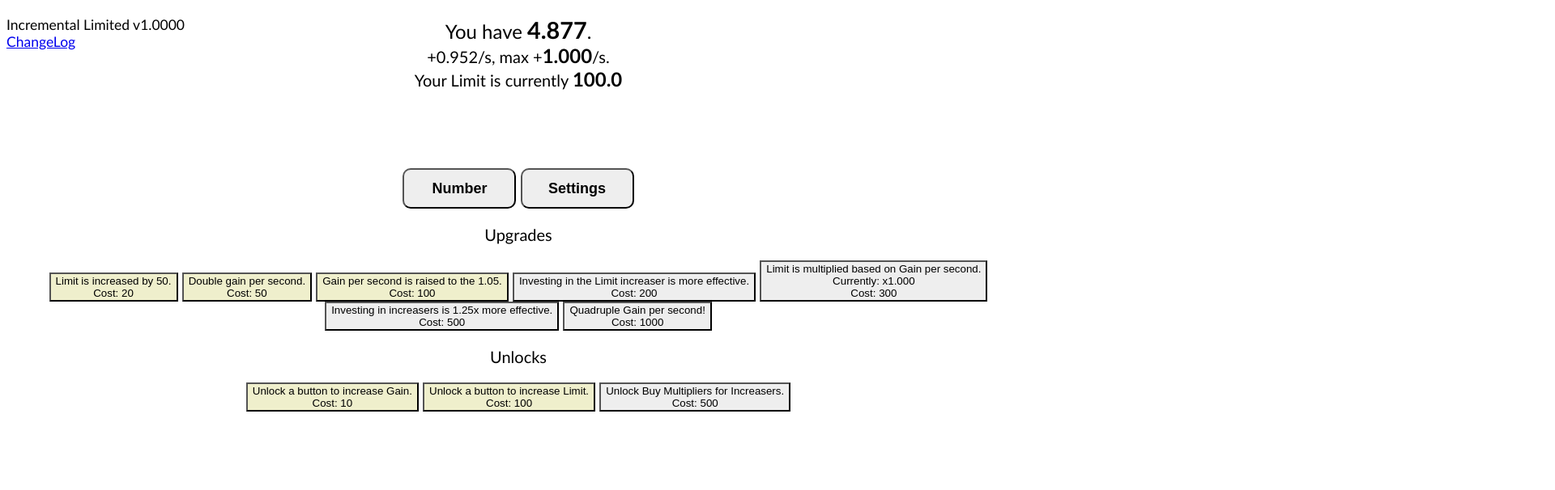
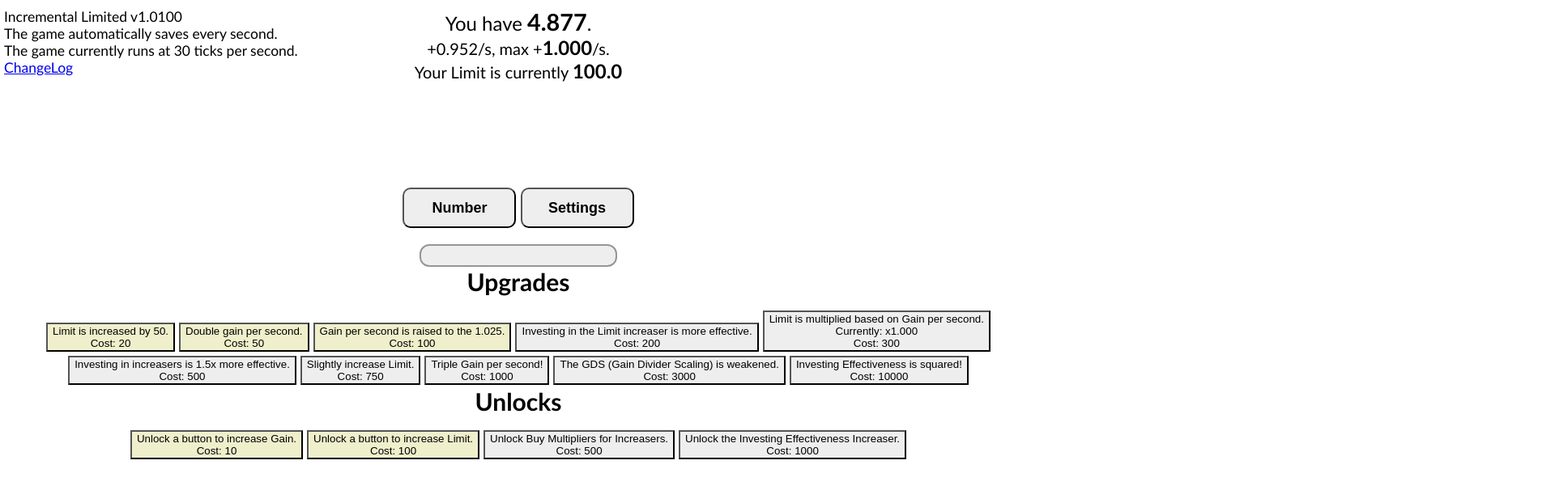
Before and after one commit to IdleSquadron/Incremental-Limited, a plain HTML site: page index.html in a window 1280 px wide. Shown: the top 606 px of the page at 81% size, 1920 px wide, since content can reach past the window. Drawn offline with Linux system fonts and the light colour scheme.

Commit message:
Upload v1.0100

```diff
--- a/css/style.css
+++ b/css/style.css
@@ -1,14 +1,36 @@
+/* I am very bad at CSS */
+:root {
+  --progress-bar-width-px: 240;
+  --progress-bar-height-px: 24;
+}
+
 html {
   font-size: 20px;
   font-family: 'Trebuchet MS', 'Lucida Sans Unicode', 'Lucida Grande', 'Lucida Sans', Arial, sans-serif !important;
   text-align: center;
+  cursor: default;
+}
 
+body {
+  margin: 5px;
+  box-sizing: border-box;
+}
+
+a {
+  cursor: alias;
 }
 
 p {
   display: block;
-  margin-block-start: 20px;
-  margin-block-end: 20px;
+  margin-block-start: 0.5em;
+  margin-block-end: 0.5em;
+  margin-inline-start: 0px;
+  margin-inline-end: 0px;
+}
+
+h2 {
+  margin-block-start: 0em;
+  margin-block-end: 0.5em;
   margin-inline-start: 0px;
   margin-inline-end: 0px;
 }
@@ -16,15 +38,86 @@ p {
 button {
   background-color: #eeeeee;
   outline: none; /* Remove the dumb outline when clicking on a button :D */
+  cursor: pointer; /* At default. */
 }
 
-#versionDisplay {
+button[disabled] {
+  cursor: not-allowed;
+}
+
+.progressBar {
+  position: relative;
+  height: calc(1px * var(--progress-bar-height-px));/*24px*/
+  width: calc(1px * var(--progress-bar-width-px));/*240px*/
+  transition-duration: 200ms;
+  cursor: help;
+  margin: 0 auto;
+  border-radius: 12px / 12px;
+  border: 2px solid #969696;
+  background-color: #eeeeee;
+}
+
+.progressMeter {
+  background-color: #0069ff;
+  border-radius: 10px / 10px;
+  height: 100%;
+  width: 100%;
+}
+
+.progressBar:after {
+  position: absolute;
+  background-color: black;
+  content: attr(data-width)'%';
+  color: white;
+  opacity: 0;
+  visibility: hidden;
+  display: block;
+  transition-duration: 200ms;
+  padding: 10px;
+  border-radius: 5px;
+  bottom: 30px;
+  text-align: center;
+  width: 60px;
+  left: calc(50% - 40px);
+  pointer-events: none; /* To make sure when the tooltip is shown, it is unhoverable. */
+}
+
+.progressBar:hover {
+  opacity: 0.85;
+}
+
+.progressBar:hover:after {
+  opacity: 1;
+  visibility: visible;
+}
+
+.on {
+  background-color: #42dd42;
+  border-color: #00ff00;
+}
+
+.off {
+  background-color: #dd4242;
+  border-color: #ff0000;
+}
+
+#importButton {
+  cursor: alias;
+}
+#statusDisplay {
+  font-size: smaller;
   text-align: left;
   font-size: 17.5px;
-  position: absolute;
-  margin: 0;
-  padding: 0;
+  position: fixed;
+  margin: 0px;
+  padding: 0px;
+  z-index: 0;
 }
+
+#mainDisplay {
+  margin-top: 10px;
+}
+
 #numberDisplay {
   font-size: larger;
 }
@@ -39,8 +132,12 @@ button {
   font-size: larger;
 }
 
-#limitIncreaseGainDisplay {
+#effectivenessDisplay {
   font-size: smaller;
+}
+
+.increaserBuyMultiplier.selected {
+  cursor: inherit;
 }
 
 #pendingLimitIncrease {
@@ -48,14 +145,22 @@ button {
   font-size: larger;
 }
 
-#maxGain {
+.emphasise {
   font-weight: bold;
   font-size: larger;
 }
 
-.emphasise {
+#tabButtons {
+  margin-top: 20px;
+  margin-bottom: 20px;
+}
+
+.tabButton {
+  width: 140px;
+  height: 50px;
+  font-size: 18px;
   font-weight: bold;
-  font-size: larger;
+  border-radius: 10px;
 }
 
 /* .unlocker {
@@ -72,8 +177,13 @@ button {
   height: 50px;
 }
 
+.upgrader, .unlocker {
+  margin: 2.5px;
+}
+
 .upgrader.bought, .unlocker.bought {
   background-color: #10cc10;
+  cursor: inherit;
 }
 
 .upgrader.buyable, .unlocker.buyable {
@@ -83,6 +193,7 @@ button {
 
 .upgrader.reachable, .unlocker.reachable {
   background-color: #efefcc;
+  cursor: inherit;
 }
 
 .upgrader.unreachable, .unlocker.unreachable {
@@ -94,14 +205,6 @@ button {
 }
 .increaserBuyMultiplier.unselected {
   background-color: #969696;
-}
-
-.tabButton {
-  width: 140px;
-  height: 50px;
-  font-size: 18px;
-  font-weight: bold;
-  border-radius: 10px;
 }
 
 #ranks {
@@ -141,8 +244,13 @@ button {
 }
 
 #exportSaveData {
-  position: absolute;
-  left: 1e308px;
+  position: fixed;
+  left: 1e4px;
+}
+
+#upgradesList, #unlocksList {
+  width: 1250px;
+  margin: 0 auto;
 }
 /* Upgrader/Unlocker CSS classes:
   'unreachable': If the limit does not meet the cost. CSS: cursor: not-allowed;
--- a/index.html
+++ b/index.html
@@ -2,6 +2,10 @@
 <html lang='en-AU'>
   <head>
     <meta charset='UTF-8' />
+    <meta name='author' content='IdleSquadron' />
+    <meta name='description' content='An incremental game about increasing your number and expanding the limit to your number in order to progress further.' />
+    <meta name='keywords' content='idlesquadron game idle incremental limit limited cool slow' />
+    <meta http-equiv='default-style' content='css/style.css' />
     <meta name='viewport' content='width = device-width, initial-scale = 1' />
     <title>Incremental Limited</title>
     <link rel='stylesheet' href='css/style.css'>
@@ -9,12 +13,23 @@
     <script defer src='js/save.js'></script>
     <script defer src='js/formulas.js'></script>
     <script defer src='js/ranks.js'></script>
+    <script defer src='js/upgrades-and-unlocks.js'></script>
     <script defer src='js/script.js'></script>
+    <script defer src='js/settings.js'></script>
   </head>
   <body>
-    <p id='versionDisplay'>Incremental Limited <span id='version'>bad game</span><br><a href='ChangeLog'>ChangeLog</a></p>
+    <p id='statusDisplay'>Incremental Limited <span id='version'>bad game</span>
+      <br>
+      <span id='autoSavingDisplay'>The game automatically saves every 1 second.</span>
+      <br />
+      <span id='fpsDisplay'>The game currently runs at 30 ticks per second.</span>
+      <br />
+      <a href='ChangeLog' target='_blank' onclick='autoSave()'>ChangeLog</a>
+    </p>
     <p id='mainDisplay'>
-      <span id='numberDisplay'>You have <span id='number' class='emphasise'>0</span>.</span><br /><span id='gainDisplay'>+<span id='gain'>0.1</span>/s, max +<span id='maxGain' style='emphasise'>0.1</span>/s.</span></span>
+      <span id='numberDisplay'>You have <span id='number' class='emphasise'>0</span>.</span>
+      <br />
+      <span id='gainDisplay'>+<span id='gain'>0.1</span>/s, max +<span id='maxGain' class='emphasise'>0.1</span>/s.</span></span>
       <br />
       <span id='limitDisplay'>Your Limit is currently <span id='limit'>1</span></span>
     </p>
@@ -26,9 +41,11 @@
       <button data-ratio='1' class='increaserBuyMultiplier' onclick='changeIncreaserBuyMultiplier(1)'>100%</button>
     </div>
     <div id='increasers'>
-      <button id='gainIncreaser' class='increaser' onclick='increaseGain()'>Increase gain per second!<br />(+<span id='pendingGainIncrease' class='emphasise'>0.000</span>)</button>
+      <button id='gainIncreaser' class='increaser' onclick='increaseGain()'>Increase Gain per Second!<br />(+<span id='pendingGainIncrease' class='emphasise'>0.000</span>)</button>
       <button id='limitIncreaser' class='increaser' onclick='increaseLimit()'>Increase your Limit!<br />(+<span id='pendingLimitIncrease' class='emphasise'>0.000</span>)</button>
+      <button id='effectivenessIncreaser' class='increaser' onclick='increaseEffectiveness()'>Increase Investing Effectiveness!<br />(+<span id='pendingEffectivenessIncrease' class='emphasise'>0.000</span>)</button>
     </div>
+    <span id='effectivenessDisplay'>Your Investing Effectiveness is x<span id='effectiveness' class='emphasise'>1.000</span></span>
     <div id='tabButtons'>
       <button class='tabButton' onclick='tab(1)'>Number</button>
       <button class='tabButton' onclick='tab(2)'>Settings</button>
@@ -37,27 +54,23 @@
     </div>
     <div id='tabs'>
       <div class='tab' style='display: none'>
-        <p>Upgrades</p>
-        <button class='upgrader' onclick='buyUpgrade(1)'>Limit is increased by 50.<br />Cost: 20</button>
-        <button class='upgrader' onclick='buyUpgrade(2)'>Double gain per second.<br />Cost: 50</button>
-        <button class='upgrader' onclick='buyUpgrade(3)'>Gain per second is raised to the 1.05.<br />Cost: 100</button>
-        <button class='upgrader' onclick='buyUpgrade(4)'>Investing in the Limit increaser is more effective.<br />Cost: 200</button>
-        <button class='upgrader' onclick='buyUpgrade(5)'>Limit is multiplied based on Gain per second.<br />Currently: x<span id='upgrade5Effect'>1.00</span><br />Cost: 300</button>
-        <button class='upgrader' onclick='buyUpgrade(6)'>Investing in increasers is 1.25x more effective. <br />Cost: 500</button>
-        <button class='upgrader' onclick='buyUpgrade(7)'>Quadruple Gain per second!<br />Cost: 1000</button>
-        <br />
-        <p>Unlocks</p>
-        <button class='unlocker' onclick='buyUnlock(1)'>Unlock a button to increase Gain.<br />Cost: 10</button>
-        <button class='unlocker' onclick='buyUnlock(2)'>Unlock a button to increase Limit.<br />Cost: 100</button>
-        <button class='unlocker' onclick='buyUnlock(3)'>Unlock Buy Multipliers for Increasers.<br />Cost: 500</button>
-        <!--<button class='unlocker' onclick='buyUnlock(4)'>Unlock Time Until Effectively Reaching Limit.<br />Cost: 100</button>-->
+        <div class='progressBar' id='upgrades-unlocks-progress' data-width='0.5'>
+          <div class='progressMeter'></div>
+        </div>
+        <h2>Upgrades</h2>
+
+        <div id='upgradesList'><!-- The button child elements are created in a JS file. -->
+        </div>
+        <h2>Unlocks</h2>
+        <div id='unlocksList'><!-- The button child elements are created in a JS file. -->
+        </div>
       </div>
       <div class='tab' style='display: none'>
-        Settings go here...
-        <br />
         <button id='copyButton' onclick='copySave()'>Copy to clipboard</button>
         <button id='importButton' onclick='importSave()'>Import Save</button>
         <br />
+        <button id='autoSaveButton' onclick='toggleAutoSaving()'>AutoSave?</button>
+        <button id='autoSaveRateButton' disabled>AutoSaving Rate; Coming Soon!</button>
       </div>
       <div class='tab' style='display: none'>
         What useless feats you have achieved in this virtual game...
--- a/js/formulas.js
+++ b/js/formulas.js
@@ -1,7 +1,21 @@
-let startingL = 100;
-let startingG = 10;
+let sL = 100;
+let sG = 10;
+let sE = 10;
 const Formula = {
-  limit: (numberInvested = player.pointsInvestedInLimit) => (Math.sqrt(numberInvested + startingL) * Math.log10(numberInvested + startingL) * 5 + 50 * hasUpgrade(1)) * Formula.upgrade5Boost() ** hasUpgrade(5),
-  gain: (numberInvested = player.pointsInvestedInGain) => (Math.cbrt((numberInvested + startingG) / 10) / Math.sqrt(Math.log10(numberInvested + startingG)) * 2 ** hasUpgrade(2) * 4 ** hasUpgrade(7)) ** 1.05 ** hasUpgrade(3),
-  upgrade5Boost: () => Math.sqrt(Math.log10(Formula.gain()) + 1),
+  limit: function(ptsInvested = player.pointsInvestedInLimit) {
+    return (Math.sqrt(ptsInvested + sL) * Math.log10(ptsInvested + sL) * 5 + 50 * hasUpgrade(1)) * Formula.upgrade5Boost() ** hasUpgrade(5) * 1.25 ** hasUpgrade(7);
+  },
+  gain: function(ptsInvested = player.pointsInvestedInGain) {
+    return (Math.cbrt((ptsInvested + sG) / 10) / Math.sqrt(Math.log10(ptsInvested + sG)) * 2 ** hasUpgrade(2) * 3 ** hasUpgrade(8)) ** 1.025 ** hasUpgrade(3);
+  },
+  upgrade5Boost: function() {
+    return Math.sqrt(Math.log10(Formula.gain()) + 1);
+  },
+  gainDividerScaling: function(currentN = player.number) {
+    return (Formula.limit() / (Formula.limit() - currentN)) ** (0.75 ** hasUpgrade(9));
+  },
+  effectiveness: function(ptsInvested = player.pointsInvestedInEffectiveness) {
+    //log(x + 10)^(0.5 + log2(log2(x + 10))^2 / 100)
+    return (Math.log10(ptsInvested + sE) ** (0.5 + Math.log2(Math.log2(ptsInvested + sE)) ** 2 / 100) * 1.5 ** hasUpgrade(6)) ** 2 ** hasUpgrade(10);
+  },
 };
--- a/js/save.js
+++ b/js/save.js
@@ -3,9 +3,12 @@ function reset() {
     number: 0,
     pointsInvestedInLimit: 0,
     pointsInvestedInGain: 0,
+    pointsInvestedInEffectiveness: 0,
     settings: {
       increaserBuyMultiplier: 1,
       ticksPerSecond: 30,
+      doAutoSaving: true,
+      autoSavesPerMinute: 60,
     },
     time: {
       lastTick: Date.now(),
@@ -15,6 +18,10 @@ function reset() {
     upgrades: [],
     rank: 0,
   };
+};
+
+function autoSave() {
+  localStorage["IncrementalLimitedSave"] = JSON.stringify(player);
 };
 
 function importSave() {
@@ -32,7 +39,7 @@ function importSave() {
 
 function loadImportedSave(saveToLoad) {
   reset();
-  if(saveToLoad) {
+  if (saveToLoad) {
     let savething = JSON.parse(saveToLoad);
     savething = convertOldSave(savething);
     applySave(savething);
@@ -40,13 +47,30 @@ function loadImportedSave(saveToLoad) {
 };
 
 function convertOldSave(save) {
-  //coming soon
+  if (save.settings.autoSavesPerMinute === undefined) save.settings.autoSavesPerMinute = 60;
+  if (save.pointsInvestedInEffectiveness === undefined) save.pointsInvestedInEffectiveness = 0;
+  if (save.settings.doAutoSaving === undefined) save.settings.doAutoSaving = true;
+  if (save.settings.autoSavesPerMinute === undefined) save.settings.autoSavesPerMinute = 60;
   return save;
 };
 
 function applySave(save) {
-  for (let x in player) player[x] = save[x];
+  for (let x in save) player[x] = save[x];
 };
+
+function loadSave() {
+  let localSave = localStorage["IncrementalLimitedSave"];
+  if (localSave) {
+    let saveToLoad;
+    try {
+      saveToLoad = JSON.parse(localSave);
+    } catch(err) {
+      reset();
+    }
+    saveToLoad = convertOldSave(saveToLoad);
+    applySave(saveToLoad);
+  }
+}
 
 function copySave() {
   let copy = document.getElementById('exportSaveData');
--- a/js/script.js
+++ b/js/script.js
@@ -1,36 +1,23 @@
-var version = 'v1.0000';
+//This code is REALLY bad and unorganised right now.
+var version = 'v1.0100';
 document.getElementById('version').textContent = version;
 console.warn(`Why are you here in the console?`);
 let limit = 20;
 let gainPerSecond = 1;
-let unlockCosts = [10, 100, 500];
-let upgradeCosts = [20, 50, 100, 200, 300, 500, 1000];
 let investingEffectiveness = {
   limit: 1,
   gain: 1,
   global: 1,
 };
+let upgrades_unlocks_progress = 0;
 
 let dev = {
   timeMultiplier: 1,
 };
 
-let player = {
-  number: 0,
-  pointsInvestedInLimit: 0,
-  pointsInvestedInGain: 0,
-  settings: {
-    increaserBuyMultiplier: 1,
-    ticksPerSecond: 30,
-  },
-  time: {
-    lastTick: Date.now(),
-    firstTick: Date.now(),
-  },
-  unlocks: [],
-  upgrades: [],
-  rank: 0,
-};
+let player = {};
+reset();
+loadSave();
 
 function tab(tab) {
   let allTabs = document.getElementsByClassName('tab');
@@ -41,10 +28,16 @@ function tab(tab) {
 };
 
 tab(1);
+document.getElementById('autoSaveButton').className = player.settings.doAutoSaving ? 'on' : 'off';
 
 (function mainLoop() {
   setTimeout(mainLoop, 1000 / player.settings.ticksPerSecond);
   loop(); //Makes game go BRRRR.
+})();
+
+(function autoSaveLoop() {
+  setTimeout(autoSaveLoop, 60000 / player.settings.autoSavesPerMinute);
+  autoSave(); //Makes autosave go BRRRR.
 })();
 
 function loop() {
@@ -57,52 +50,34 @@ function loop() {
 function gameLoop(delta) {
   limit = Formula.limit();
   gainPerSecond = Formula.gain();
+  effectiveness = Formula.effectiveness();
+  investingEffectiveness.limit = 1 * 2.5 ** hasUpgrade(4);
+  investingEffectiveness.global = effectiveness;
   let pendingLimitIncrease = Formula.limit(player.pointsInvestedInLimit + player.number * player.settings.increaserBuyMultiplier * investingEffectiveness.limit * investingEffectiveness.global) - limit;
   let pendingGainIncrease = Formula.gain(player.pointsInvestedInGain + player.number * player.settings.increaserBuyMultiplier * investingEffectiveness.gain * investingEffectiveness.global) - gainPerSecond;
-  let gainPerSecondReal = (gainPerSecond) / (limit / (limit - player.number));
+  let pendingEffectivenessIncrease = Formula.effectiveness(player.pointsInvestedInEffectiveness + player.number * player.settings.increaserBuyMultiplier * investingEffectiveness.global) - effectiveness;
+  let gainPerSecondReal = gainPerSecond / Formula.gainDividerScaling();
+  player.upgrades = [...new Set(player.upgrades)];
+  player.unlocks = [...new Set(player.unlocks)];
+  upgrades_unlocks_progress = (player.upgrades.length + player.unlocks.length) / (upgrades.length + unlocks.length);
   //For below, test to see if the gain is equal for different FPS settings.
-  player.number += (gainPerSecond * delta / 1000) / (limit / (limit - player.number));
+  player.number += (gainPerSecond * delta / 1000) / Formula.gainDividerScaling();
   if (player.number > limit) player.number = limit;
-  investingEffectiveness.limit = 1 * 2.5 ** hasUpgrade(4);
-  investingEffectiveness.global = 1 * 1.25 ** hasUpgrade(6);
+  document.getElementById('autoSavingDisplay').innerHTML = player.settings.doAutoSaving ? `The game automatically saves every ${(60 / player.settings.autoSavesPerMinute === 1) ? 'second' : 60 / player.settings.autoSavesPerMinute + ' seconds'}.` : `The game is not currently autosaving.`;
+  document.getElementById('fpsDisplay').innerHTML = `The game currently runs at ${player.settings.ticksPerSecond} ticks per second.`;
   document.getElementById('number').innerHTML = player.number.notate();
   document.getElementById('limit').innerHTML = limit.notate();
   document.getElementById('gain').innerHTML = gainPerSecondReal.notate();
   document.getElementById('maxGain').innerHTML = gainPerSecond.notate();
+  document.getElementById('effectiveness').innerHTML = effectiveness.notate();
   document.getElementById('pendingLimitIncrease').innerHTML = pendingLimitIncrease.notate();
   document.getElementById('pendingGainIncrease').innerHTML = pendingGainIncrease.notate();
-  let allUpgrades = document.getElementsByClassName('upgrader');
-  for (let i = 0; i < allUpgrades.length; i++) {
-    let id = i + 1;
-    if (hasUpgrade(id)) allUpgrades[i].className = 'upgrader bought';
-    else if (player.number >= upgradeCosts[i]) allUpgrades[i].className = 'upgrader buyable';
-    else if (limit >= upgradeCosts[i]) allUpgrades[i].className = 'upgrader reachable';
-    else allUpgrades[i].className = 'upgrader unreachable';
-  };
-  let allUnlocks = document.getElementsByClassName('unlocker');
-  for (let i = 0; i < allUnlocks.length; i++) {
-    let id = i + 1;
-    if (hasUnlock(id)) allUnlocks[i].className = 'unlocker bought';
-    else if (player.number >= unlockCosts[i]) allUnlocks[i].className = 'unlocker buyable';
-    else if (limit >= unlockCosts[i]) allUnlocks[i].className = 'unlocker reachable';
-    else allUnlocks[i].className = 'unlocker unreachable';
-  };
+  document.getElementById('pendingEffectivenessIncrease').innerHTML = pendingEffectivenessIncrease.notate();
+  let idk = upgrades_unlocks_progress * 100;
+  document.getElementById('upgrades-unlocks-progress').dataset.width = idk.toPrecision(3), document.getElementById('upgrades-unlocks-progress').children[0].style.width = idk + '%';
 
-  // for (let id = 1; id < allUnlocks.length + 1; id++) {
-  //   if (hasUnlock(id)) {
-  //     allUnlocks[id - 1].style.display = 'none';
-  //   } else {
-  //     allUnlocks[id - 1].style.display = 'inline-block';
-  //   }
-  // }
+  CSSUpgradesAndUnlocks();
 
-  // for (let id = 1; id < allUpgrades.length + 1; id++) {
-  //   if (hasUpgrade(id)) {
-  //     allUpgrades[id - 1].style.display = 'none';
-  //   } else {
-  //     allUpgrades[id - 1].style.display = 'inline-block';
-  //   }
-  // }
   if (hasUnlock(1)) {
     document.getElementById('gainIncreaser').style.display = 'inline-block';
   } else {
@@ -118,6 +93,17 @@ function gameLoop(delta) {
   } else {
     document.getElementById('buyMultipliers').style.visibility = 'hidden';
   };
+  if (hasUnlock(4)) {
+    document.getElementById('effectivenessIncreaser').style.display = 'inline-block';
+  } else {
+    document.getElementById('effectivenessIncreaser').style.display = 'none';
+  };
+
+  if (hasUnlock(1) || hasUnlock(2) || hasUnlock(4)) {
+    document.getElementById('effectivenessDisplay').style.visibility = 'visible';
+  } else {
+    document.getElementById('effectivenessDisplay').style.visibility = 'hidden';
+  };
 
   let increaserBuyMultipliers = document.getElementsByClassName('increaserBuyMultiplier');
   for (let i = 0; i < increaserBuyMultipliers.length; i++) {
@@ -126,7 +112,6 @@ function gameLoop(delta) {
   }
 
   document.getElementById('upgrade5Effect').innerHTML = Formula.upgrade5Boost().notate();
-
   // document.getElementById('currentRank').innerHTML = getRank();
   // document.getElementById('nextRank').innerHTML = getRank(player.rank + 1);
 };
@@ -145,30 +130,15 @@ function increaseGain() {
   else player.number -= amountInvested;
 }
 
-function buyUnlock(id) {
-  let index = id - 1;
-  if (!hasUnlock(id) && player.number >= unlockCosts[index]) {
-    player.number -= unlockCosts[index];
-    player.unlocks.push(id);
-  };
-};
-
-function buyUpgrade(id) {
-  let index = id - 1;
-  if (!hasUpgrade(id) && player.number >= upgradeCosts[index]) {
-    player.number -= upgradeCosts[index];
-    player.upgrades.push(id);
-  };
-};
-
-function hasUnlock(id) {
-  return player.unlocks.includes(id);
-};
-
-function hasUpgrade(id) {
-  return player.upgrades.includes(id);
-};
+function increaseEffectiveness() {
+  let amountInvested = player.number * player.settings.increaserBuyMultiplier;
+  player.pointsInvestedInEffectiveness += amountInvested * investingEffectiveness.global;
+  if (player.settings.increaserBuyMultiplier === 1) player.number = 0;
+  else player.number -= amountInvested;
+}
 
 function changeIncreaserBuyMultiplier(ratio) {
   player.settings.increaserBuyMultiplier = ratio;
 }
+
+document.getElementsByClassName('progressMeter')[0].dataset.value = 0.9;
--- /dev/null
+++ b/js/settings.js
@@ -0,0 +1,5 @@
+function toggleAutoSaving() {
+  if (player.settings.doAutoSaving === true) player.settings.doAutoSaving = false;
+  else player.settings.doAutoSaving = true;
+  document.getElementById('autoSaveButton').className = player.settings.doAutoSaving ? 'on' : 'off';
+}
--- /dev/null
+++ b/js/upgrades-and-unlocks.js
@@ -0,0 +1,89 @@
+let upgrades = [
+  { description: `Limit is increased by 50.`, cost: 20 },
+  { description: `Double gain per second.`, cost: 50 },
+  { description: `Gain per second is raised to the 1.025.`, cost: 100 },
+  { description: `Investing in the Limit increaser is more effective.`, cost: 200 },
+  { description: `Limit is multiplied based on Gain per second.<br />Currently: x<span id='upgrade5Effect'>1.00</span>`, cost: 300 },
+  { description: `Investing in increasers is 1.5x more effective.`, cost: 500 },
+  { description: `Slightly increase Limit.`, cost: 750 },
+  { description: `Triple Gain per second!`, cost: 1000 },
+  { description: `The GDS (Gain Divider Scaling) is weakened.`, cost: 3000 },
+  { description: `Investing Effectiveness is squared!`, cost: 10000 },
+];
+let unlocks = [
+  { description: `Unlock a button to increase Gain.`, cost: 10 },
+  { description: `Unlock a button to increase Limit.`, cost: 100 },
+  { description: `Unlock Buy Multipliers for Increasers.`, cost: 500 },
+  { description: `Unlock the Investing Effectiveness Increaser.`, cost: 1000 },
+];
+
+(function initUpgrades() {
+  for (let x = 0; x < upgrades.length; x++) {
+    let button = document.createElement('button');
+    button.className = 'upgrader';
+    button.onclick = function() {
+      buyUpgrade(x + 1);
+    };
+    let innerHTMLTemplate = `${upgrades[x].description}<br />Cost: ${upgrades[x].cost}`;
+    button.innerHTML = innerHTMLTemplate;
+    document.getElementById('upgradesList').appendChild(button);
+  };
+})();
+
+(function initUnlocks() {
+  for (let x = 0; x < unlocks.length; x++) {
+    let button = document.createElement('button');
+    button.className = 'unlocker';
+    button.onclick = function() {
+      buyUnlock(x + 1);
+    };
+    let innerHTMLTemplate = `${unlocks[x].description}<br />Cost: ${unlocks[x].cost}`;
+    button.innerHTML = innerHTMLTemplate;
+    document.getElementById('unlocksList').appendChild(button);
+  };
+})();
+
+function CSSUpgradesAndUnlocks() {
+  let allUpgrades = document.getElementsByClassName('upgrader');
+  for (let i = 0; i < allUpgrades.length; i++) {
+    let id = i + 1;
+    if (hasUpgrade(id)) allUpgrades[i].className = 'upgrader bought';
+    else if (player.number >= upgrades[i].cost) allUpgrades[i].className = 'upgrader buyable';
+    else if (limit >= upgrades[i].cost) allUpgrades[i].className = 'upgrader reachable';
+    else allUpgrades[i].className = 'upgrader unreachable';
+  };
+  let allUnlocks = document.getElementsByClassName('unlocker');
+  for (let i = 0; i < allUnlocks.length; i++) {
+    let id = i + 1;
+    if (hasUnlock(id)) allUnlocks[i].className = 'unlocker bought';
+    else if (player.number >= unlocks[i].cost) allUnlocks[i].className = 'unlocker buyable';
+    else if (limit >= unlocks[i].cost) allUnlocks[i].className = 'unlocker reachable';
+    else allUnlocks[i].className = 'unlocker unreachable';
+  };
+}
+
+function buyUnlock(id) {
+  let index = id - 1;
+  let cost = unlocks[index].cost;
+  if (!hasUnlock(id) && player.number >= cost) {
+    player.number -= cost;
+    player.unlocks.push(id);
+  };
+};
+
+function buyUpgrade(id) {
+  let index = id - 1;
+  let cost = upgrades[index].cost;
+  if (!hasUpgrade(id) && player.number >= cost) {
+    player.number -= cost;
+    player.upgrades.push(id);
+  };
+};
+
+function hasUnlock(id) {
+  return player.unlocks.includes(id);
+};
+
+function hasUpgrade(id) {
+  return player.upgrades.includes(id);
+};
```
Also changed, not shown: ChangeLog/index.html (+22 -7 lines).
